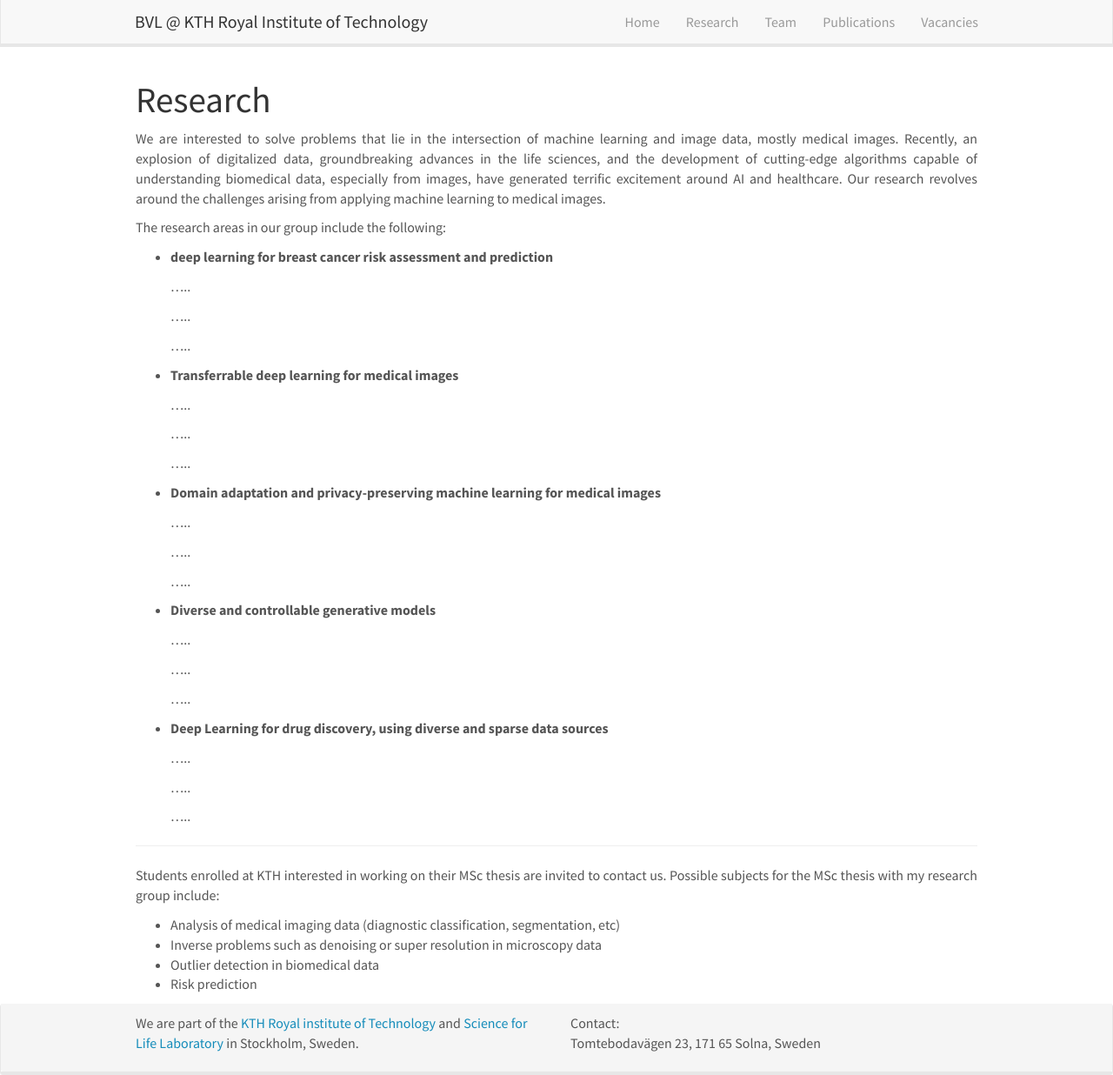
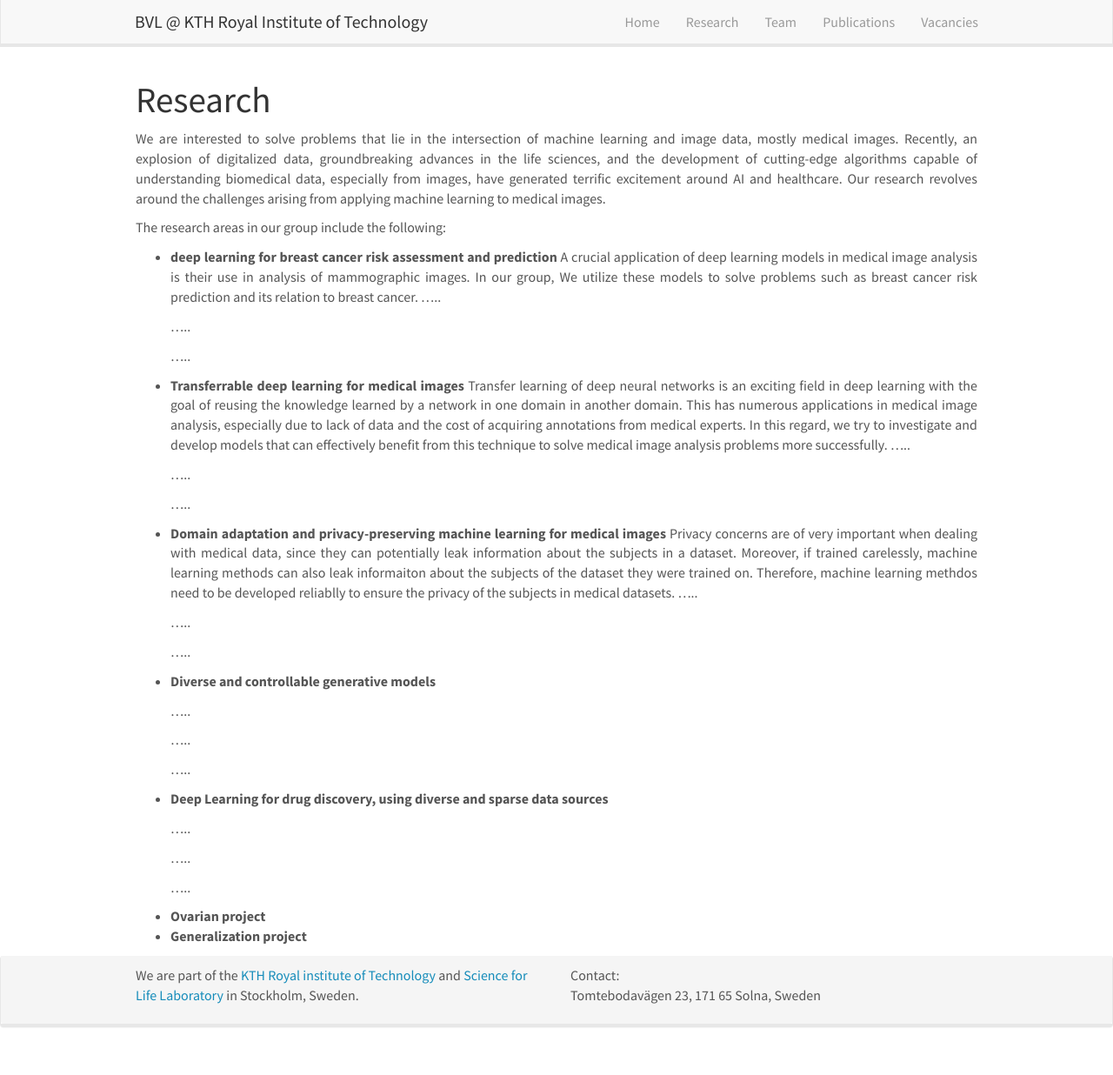
Before and after one commit to MoeinSorkhei/sitedraft3, a Jekyll site: the page built from _pages/research.md, in a window 1280 px wide and 1236 px high. Shown: the whole window at 87% size. Built offline with Jekyll 4.4.1, drawn with Linux system fonts in a browser that asks for light colours; nearby versions of some CDN libraries.

Commit message:
Some sentences added about the research areas.

```diff
--- a/_pages/research.md
+++ b/_pages/research.md
@@ -13,7 +13,7 @@ We are interested to solve problems that lie in the intersection of machine lear
 The research areas in our group include the following:
 
 - **deep learning for breast cancer risk assessment and prediction**
-
+    A crucial application of deep learning models in medical image analysis is their use in analysis of mammographic images. In our group, We utilize these models to solve problems such as breast cancer risk prediction and its relation to breast cancer.
     .....
 
     .....
@@ -21,7 +21,7 @@ The research areas in our group include the following:
     .....
 
 - **Transferrable deep learning for medical images**
-
+    Transfer learning of deep neural networks is an exciting field in deep learning with the goal of reusing the knowledge learned by a network in one domain in another domain. This has numerous applications in medical image analysis, especially due to lack of data and the cost of acquiring annotations from medical experts. In this regard, we try to investigate and develop models that can effectively benefit from this technique to solve medical image analysis problems more successfully.
     .....
 
     .....
@@ -29,7 +29,8 @@ The research areas in our group include the following:
     .....
 
 - **Domain adaptation and privacy-preserving machine learning for medical images**
-
+    Privacy concerns are of very important when dealing with medical data, since they can potentially leak information about the subjects in a dataset. Moreover, if trained carelessly, machine learning methods can also leak informaiton about the subjects of the dataset they were trained on.
+    Therefore, machine learning methdos need to be developed reliablly to ensure the privacy of the subjects in medical datasets.
     .....
 
     .....
@@ -52,14 +53,7 @@ The research areas in our group include the following:
 
     .....
 
-
----
-
-Students enrolled at KTH interested in working on their MSc thesis are invited to contact us. Possible subjects for the MSc thesis with my research group include:
-
-- Analysis of medical imaging data (diagnostic classification, segmentation, etc)
-- Inverse problems such as denoising or super resolution in microscopy data
-- Outlier detection in biomedical data
-- Risk prediction
+- **Ovarian project**
+- **Generalization project**
 
 </div>
```
Also changed, not shown: _pages/openings.md (+7 -1 lines).
